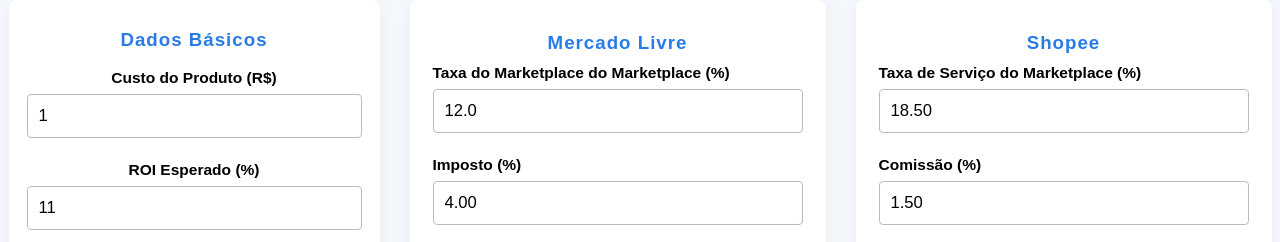
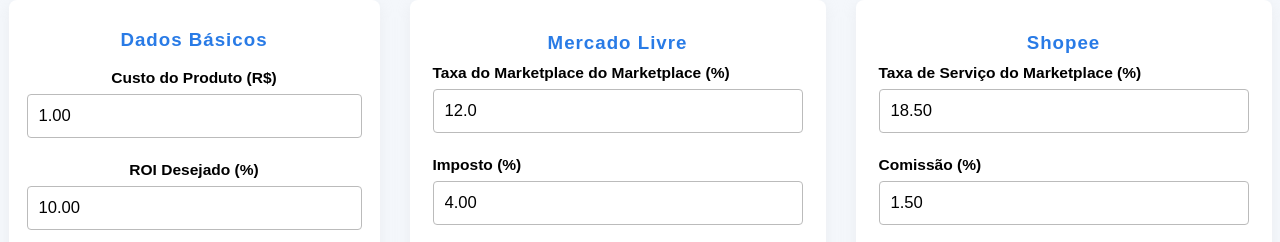
Before and after one commit to lfelipe1993/calculadora-preco-marketplace, a plain HTML site: page index.html in a window 1280 px wide. Shown: the top 242 px of the page. Drawn offline with Linux system fonts and the light colour scheme.

Commit message:
corrigindo labels

```diff
--- a/index.html
+++ b/index.html
@@ -252,10 +252,10 @@
         <div class="col-base">
             <span class="titulo">Dados Básicos</span>
             <label for="custo_base">Custo do Produto (R$)</label>
-            <input type="number" id="custo_base" min="0" step="0.01" value="1" onchange="clearResultados()"
+            <input type="number" id="custo_base" min="0" step="0.01" value="1.00" onchange="clearResultados()"
                 oninput="clearResultados()" cass="money">
-            <label for="roi_base">ROI Esperado (%)</label>
-            <input type="number" id="roi_base" min="0" step="0.01" value="11" onchange="clearResultados()"
+            <label for="roi_base">ROI Desejado (%)</label>
+            <input type="number" id="roi_base" min="0" step="0.01" value="10.00" onchange="clearResultados()"
                 oninput="clearResultados()" cass="money">
             <button onclick="calcularVenda(),calcularShopee()">Calcular</button>
             <div style="color:#888;font-size:0.85em;">
```
